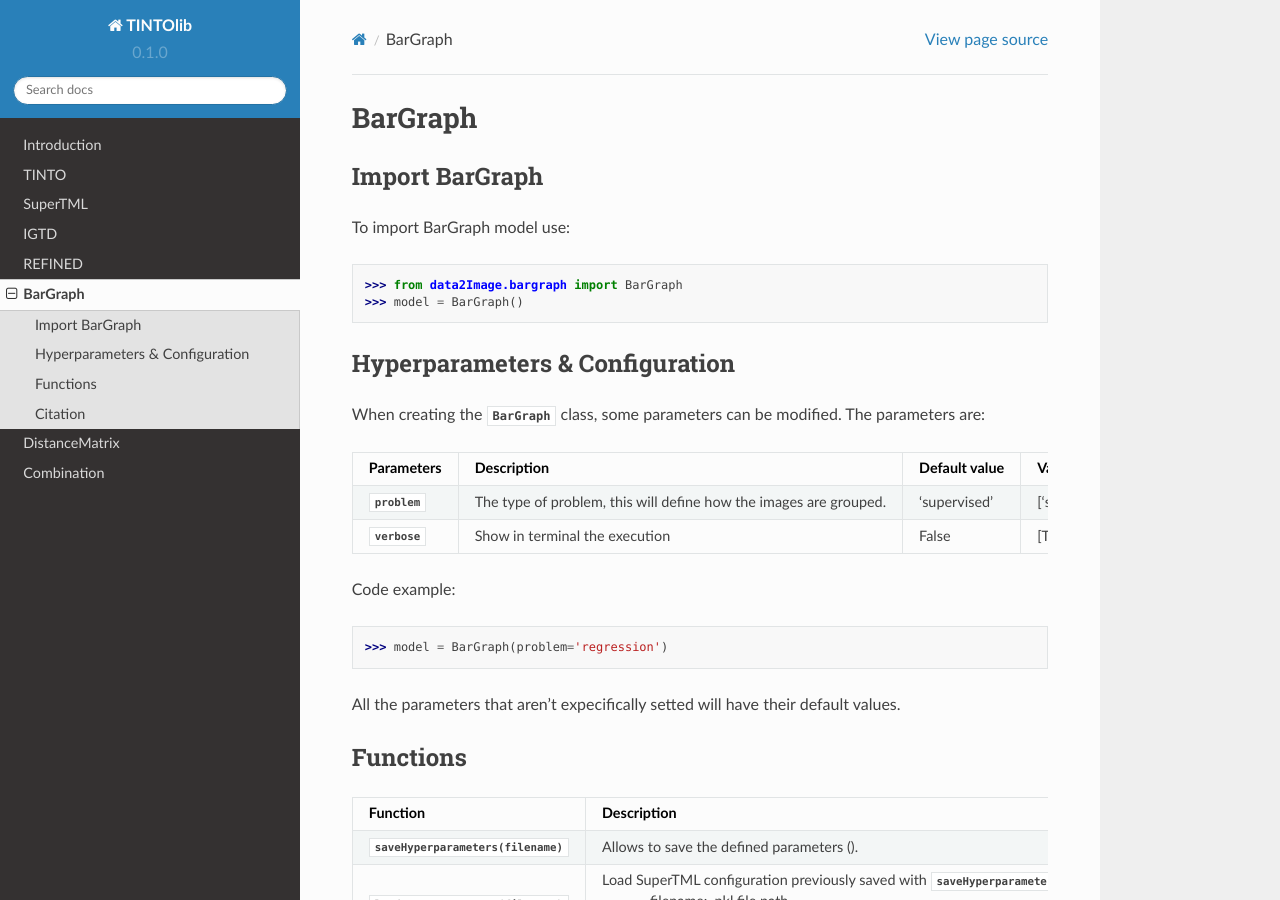
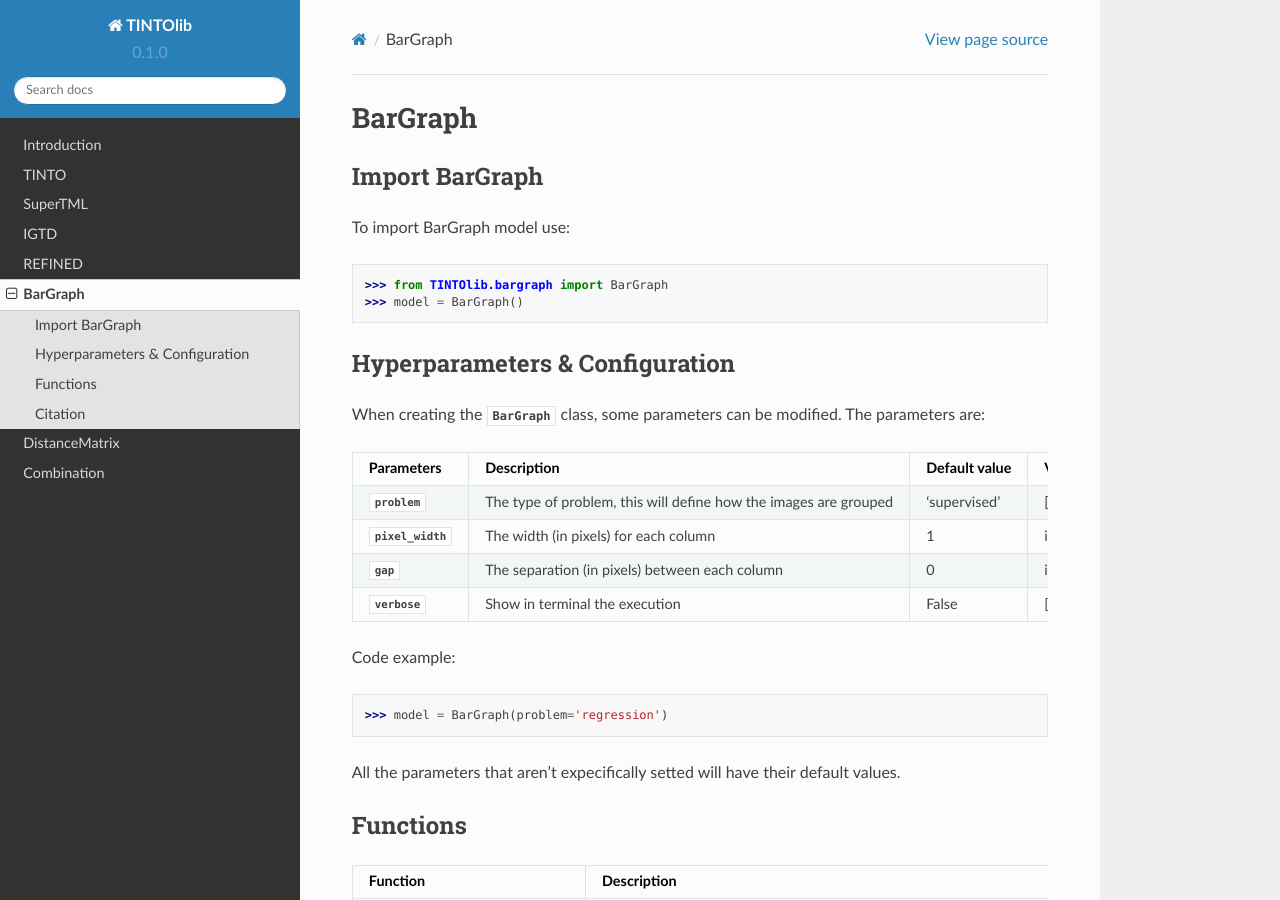
Before and after one commit to oeg-upm/TINTOlib-Documentation, a Sphinx documentation site: the page built from docs/source/bargraph.rst, in a window 1280 px wide and 900 px high. Built offline with Sphinx 7.4.7 and the Read the Docs theme 2.0.0, drawn with Linux system fonts in a browser that asks for light colours; pages that are not in the unit, such as notebooks, are missing from menus.

Commit message:
Update bargraph.rst

```diff
--- a/docs/source/bargraph.rst
+++ b/docs/source/bargraph.rst
@@ -5,7 +5,7 @@
 ----------------
 To import BarGraph model use:
 
->>> from data2Image.bargraph import BarGraph
+>>> from TINTOlib.bargraph import BarGraph
 >>> model = BarGraph()
 
 Hyperparameters & Configuration
@@ -23,9 +23,17 @@
      - Default value
      - Valid values
    * - :py:data:`problem`
-     -  The type of problem, this will define how the images are grouped.
+     -  The type of problem, this will define how the images are grouped
      -  'supervised'
      - ['supervised', 'unsupervised', 'regression']
+   * - :py:data:`pixel_width`
+     - The width (in pixels) for each column
+     - 1
+     - integer
+   * - :py:data:`gap`
+     - The separation (in pixels) between each column
+     - 0
+     - integer
    * - :py:data:`verbose`
      - Show in terminal the execution
      - False
```
